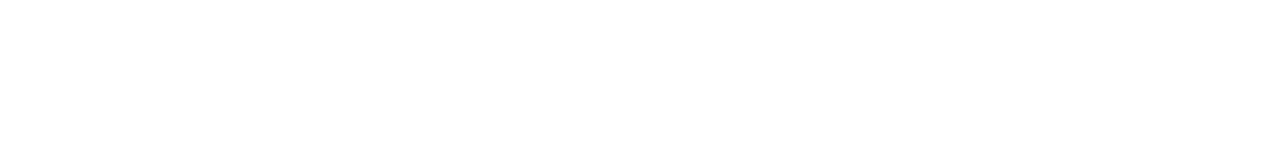
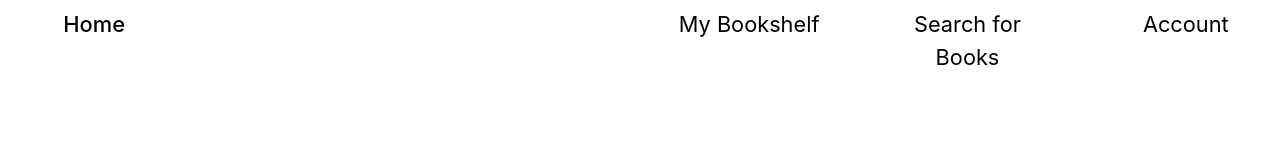
Before and after one commit to Teangelo1/Opus, a React (Create React App) app in the folder client/: page /search in a window 1280 px wide. Shown: the top 158 px of the page. Built offline with nearby package versions, Linux system fonts and the light colour scheme; no server answers.

Commit message:
added header to each page

```diff
--- a/client/src/pages/Search.js
+++ b/client/src/pages/Search.js
@@ -3,6 +3,7 @@ import BookDetail from "../components/BookDisplay";
 import '../styles/search.css';
 import API from '../utils/API';
 import Input from "../components/Input";
+import Header from "../components/Navbar/navbar";
 
 function Search() {
   const [books, setBooks] = useState([])
@@ -35,7 +36,12 @@ function Search() {
 
   return (
 
+
+
+
     <div>
+
+<Header></Header>
       <div className="container search-content">
         <div className="row">
           <div className="col-12">
```
